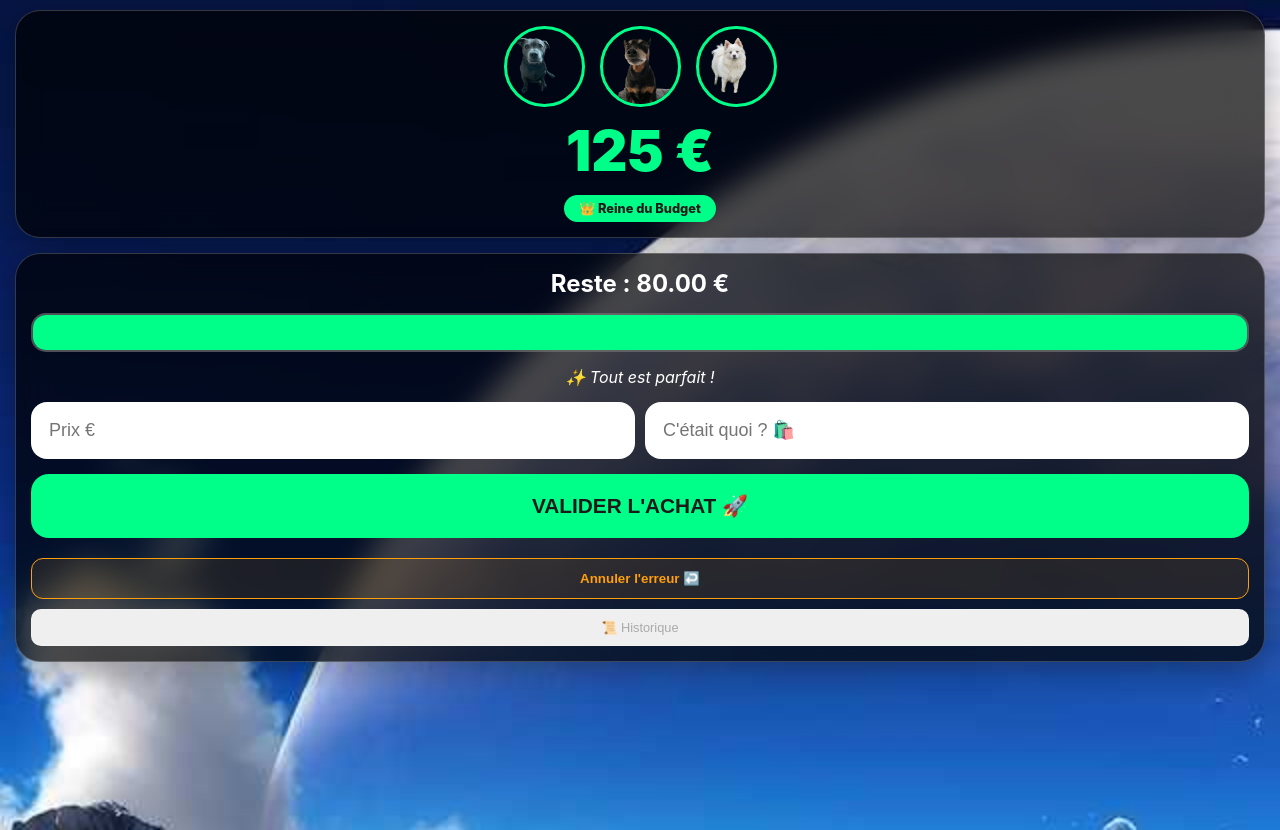
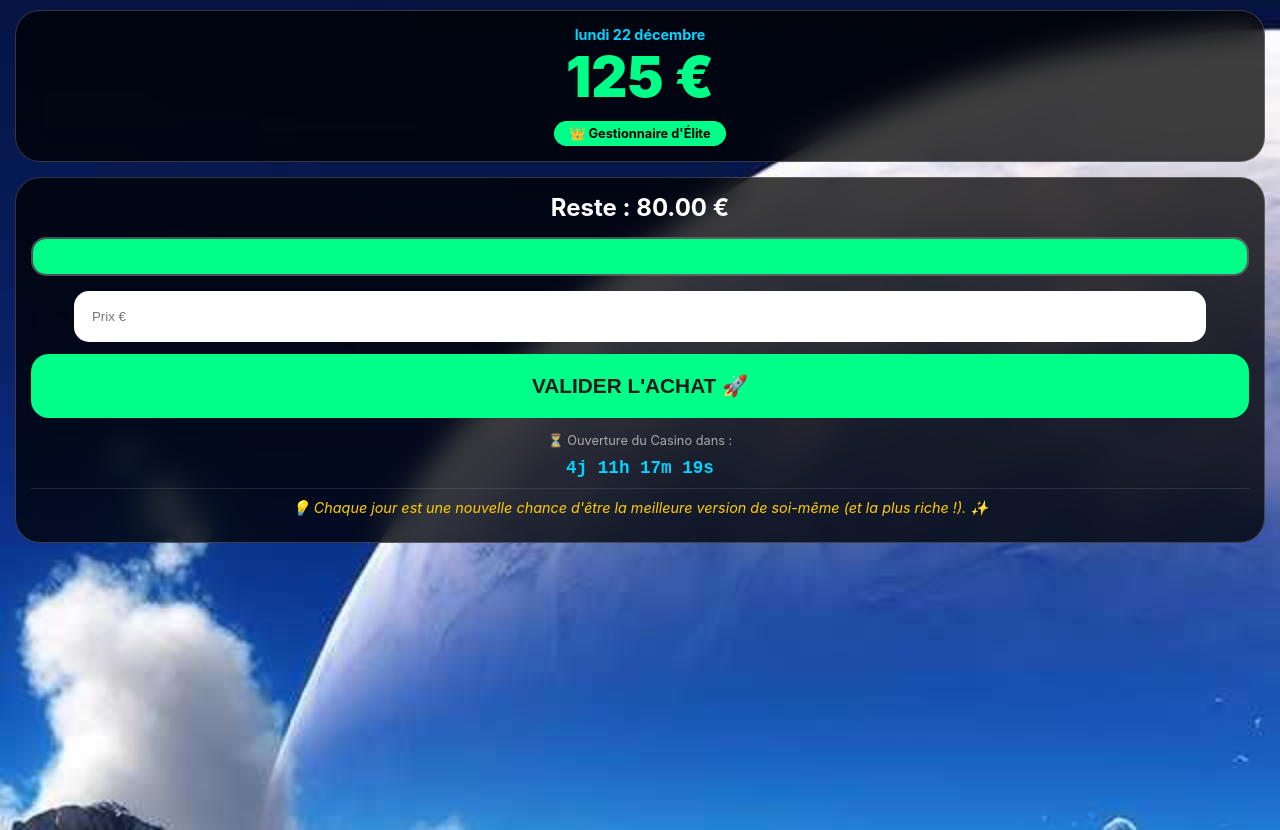
Before and after one commit to lecoupdemain/Finance, a plain HTML site: page index.html in a window 1280 px wide. Both pictures are taken after a click on the button "VALIDER L'ACHAT 🚀". Drawn offline with Linux system fonts and the light colour scheme.

Commit message:
Update index.html

```diff
--- a/index.html
+++ b/index.html
@@ -15,147 +15,166 @@
             overflow-x: hidden;
         }
         .card {
-            background: rgba(0, 0, 0, 0.7); border-radius: 25px; padding: 15px;
+            background: rgba(0, 0, 0, 0.75); border-radius: 25px; padding: 15px;
             margin-bottom: 15px; border: 1px solid rgba(255,255,255,0.2);
             backdrop-filter: blur(15px); -webkit-backdrop-filter: blur(15px);
-            box-shadow: 0 8px 32px rgba(0,0,0,0.3);
+            position: relative; z-index: 2;
         }
+        .treasure-val { font-size: 3.5rem; color: #00ff88; font-weight: 900; margin: 0; }
+        .battery-container { border: 2px solid rgba(255,255,255,0.3); border-radius: 15px; height: 35px; margin: 15px 0; background: rgba(0,0,0,0.5); overflow: hidden; }
+        .battery-fill { height: 100%; width: 100%; transition: width 0.8s; background: #00ff88; }
 
-        .dogs-row { display: flex; justify-content: center; gap: 15px; margin-bottom: 10px; }
-        .dog-thumb { width: 75px; height: 75px; border-radius: 50%; border: 3px solid #00ff88; object-fit: cover; }
-        .sad-dog { filter: grayscale(100%) brightness(0.7); transform: scale(0.85); border-color: #ff4444; }
+        #slot-trigger {
+            display: none; width: 100%; padding: 18px; border-radius: 18px; border: 3px solid #ffcc00;
+            background: linear-gradient(45deg, #d4af37, #f44336); color: white; font-weight: 900;
+            margin-top: 10px; animation: pulse 1.5s infinite; font-size: 1.1rem;
+        }
+        @keyframes pulse { 0% { transform: scale(1); } 50% { transform: scale(1.02); } 100% { transform: scale(1); } }
 
-        .treasure-val { font-size: 3.5rem; color: #00ff88; font-weight: 900; margin: 0; }
+        .anecdote-box { font-size: 0.9rem; font-style: italic; color: #ffcc00; margin-top: 10px; padding: 10px; border-top: 1px solid rgba(255,255,255,0.1); }
+        .countdown-timer { font-family: monospace; font-size: 1.1rem; color: #00d4ff; font-weight: bold; margin: 10px 0; }
 
-        /* Conteneur de la jauge */
-        .battery-container { border: 2px solid rgba(255,255,255,0.3); border-radius: 15px; height: 35px; margin: 15px 0; background: rgba(0,0,0,0.5); overflow: hidden; }
-        .battery-fill { height: 100%; width: 100%; transition: width 0.8s cubic-bezier(0.4, 0, 0.2, 1); }
+        #slot-modal { display: none; position: fixed; top: 0; left: 0; width: 100%; height: 100%; background: rgba(0,0,0,0.95); z-index: 1000; justify-content: center; align-items: center; flex-direction: column; }
+        .slot-machine { background: #333; padding: 25px; border: 6px solid #ffcc00; border-radius: 20px; display: flex; gap: 15px; margin-bottom: 25px; }
+        .reel { background: #eee; width: 70px; height: 90px; border-radius: 12px; display: flex; justify-content: center; align-items: center; font-size: 45px; color: black; }
 
-        /* Animation clignotante pour le rouge critique */
-        @keyframes blink-red {
-            0% { background: #ff4444; box-shadow: 0 0 5px #ff4444; }
-            50% { background: #8b0000; box-shadow: 0 0 20px #ff0000; }
-            100% { background: #ff4444; box-shadow: 0 0 5px #ff4444; }
-        }
-        .critical-blink { animation: blink-red 0.8s infinite; }
+        .coin { position: fixed; top: -50px; font-size: 24px; z-index: 1; pointer-events: none; animation: fall linear forwards; }
+        @keyframes fall { to { transform: translateY(110vh) rotate(360deg); } }
 
-        .input-group { display: flex; gap: 10px; margin-bottom: 15px; }
-        input { padding: 18px; border-radius: 16px; border: none; font-size: 18px !important; color: black; background: white; width: 100%; box-sizing: border-box; }
-
-        .btn-valider { width: 100%; padding: 20px; border-radius: 18px; border: none; background: #00ff88; color: #1a1a1a; font-weight: 900; font-size: 1.3rem; margin-bottom: 20px; }
-        .grade-badge { display: inline-block; padding: 6px 15px; border-radius: 20px; color: #1a1a1a; font-weight: 800; font-size: 0.8rem; margin-top: 10px; }
-        .btn-undo { width: 100%; padding: 12px; border-radius: 12px; border: 1px solid #ff9f0a; background: rgba(255, 159, 10, 0.1); color: #ff9f0a; font-weight: bold; margin-bottom: 10px; }
-        .btn-history { width: 100%; padding: 10px; border-radius: 10px; border: 1px solid rgba(255,255,255,0.2); color: #aaa; font-size: 0.8rem; }
+        .btn-valider { width: 100%; padding: 20px; border-radius: 18px; border: none; background: #00ff88; color: #1a1a1a; font-weight: 900; font-size: 1.3rem; }
     </style>
 </head>
 <body>
 
     <div class="card">
-        <div class="dogs-row">
-            <img src="hurricane.png" id="img-hurricane" class="dog-thumb">
-            <img src="gears.png" id="img-gears" class="dog-thumb">
-            <img src="eira.png" id="img-eira" class="dog-thumb">
-        </div>
+        <div id="date-info" style="font-size: 0.9rem; color: #00d4ff; font-weight: bold;"></div>
         <div class="treasure-val" id="total-display">0 €</div>
-        <div id="grade" class="grade-badge">Chargement...</div>
+        <div id="grade" style="padding: 5px 15px; border-radius: 20px; display: inline-block; background: #00ff88; color: #000; font-weight: bold; font-size: 0.8rem; margin-top: 10px;">👑 Gestionnaire d'Élite</div>
     </div>
 
     <div class="card">
         <h3 id="weekly-label" style="margin: 0; font-size: 1.5rem;">Reste : 80 €</h3>
         <div class="battery-container"><div class="battery-fill" id="battery"></div></div>
-        <div id="dog-message" style="margin-bottom: 15px; font-style: italic;"></div>
 
-        <div class="input-group">
-            <input type="number" id="expense" placeholder="Prix €" inputmode="decimal">
-            <input type="text" id="note" placeholder="C'était quoi ? 🛍️">
+        <input type="number" id="expense" placeholder="Prix €" style="width:90%; padding:18px; border-radius:15px; border:none; margin-bottom:12px;" inputmode="decimal">
+        <button class="btn-valider" onclick="addExpense()">VALIDER L'ACHAT 🚀</button>
+
+        <button id="slot-trigger" onclick="openSlot()">🎰 CASINO DU SAMEDI OUVERT !</button>
+
+        <div id="countdown-area">
+            <div style="font-size: 0.8rem; color: #aaa; margin-top: 15px;">⏳ Ouverture du Casino dans :</div>
+            <div id="timer" class="countdown-timer">00j 00h 00m 00s</div>
         </div>
 
-        <button class="btn-valider" onclick="addExpense()">VALIDER L'ACHAT 🚀</button>
-        <button class="btn-undo" onclick="undoLast()">Annuler l'erreur ↩️</button>
-        <button class="btn-history" onclick="toggleHistory(true)">📜 Historique</button>
+        <div id="anecdote" class="anecdote-box"></div>
+    </div>
+
+    <div id="slot-modal">
+        <h2 style="color:#ffcc00; font-size: 2rem;">JACKPOT +10€</h2>
+        <div class="slot-machine">
+            <div id="r1" class="reel">❓</div>
+            <div id="r2" class="reel">❓</div>
+            <div id="r3" class="reel">❓</div>
+        </div>
+        <button id="spin-btn" onclick="spin()" style="padding:20px 50px; border-radius:40px; border:none; background:#ffcc00; color:#000; font-weight:900; font-size:1.4rem;">TIRER LE LEVIER !</button>
+        <button onclick="closeSlot()" style="margin-top:30px; background:none; border:none; color:white; text-decoration:underline;">Fermer</button>
     </div>
 
     <script>
-        let storageKey = 'cohen_color_v3';
+        let storageKey = 'cohen_casino_final_v6';
         let data = JSON.parse(localStorage.getItem(storageKey)) || {
             totalTreasure: 125,
             currentSpend: 0,
-            history: [],
-            lastResetWeek: null
+            lastBonusDate: null
         };
 
-        function save() { localStorage.setItem(storageKey, JSON.stringify(data)); updateDisplay(); }
+        const anecdotes = [
+            "Le savais-tu ? Un chien peut comprendre jusqu'à 250 mots. Hurricane t'écoute donc très bien ! 🐶",
+            "Sourire libère de l'endorphine. Même un faux sourire trompe ton cerveau, alors force un peu ! 😊",
+            "Une étude dit que regarder des photos de chiens mignons améliore la concentration. Regarde Gears ! 🐾",
+            "Le bonheur ne s'achète pas, mais un petit café en terrasse avec les loulous, ça s'en rapproche. ☕",
+            "Chaque jour est une nouvelle chance d'être la meilleure version de soi-même (et la plus riche !). ✨",
+            "Les chiens n'ont pas de notion d'argent, pour Eira, tu es déjà milliardaire en câlins. 🤍"
+        ];
 
         function updateDisplay() {
+            const now = new Date();
+            document.getElementById('date-info').innerText = now.toLocaleDateString('fr-FR', {weekday: 'long', day: 'numeric', month: 'long'});
             document.getElementById('total-display').innerText = Math.round(data.totalTreasure) + " €";
-            let remaining = Math.max(0, 80 - data.currentSpend);
+
+            let remaining = 80 - data.currentSpend;
             document.getElementById('weekly-label').innerText = "Reste : " + remaining.toFixed(2) + " €";
+            document.getElementById('battery').style.width = (remaining/80*100) + "%";
 
-            let percentRemaining = (remaining / 80 * 100);
-            const battery = document.getElementById('battery');
-            battery.style.width = percentRemaining + "%";
-            battery.classList.remove('critical-blink');
+            // Anecdote du jour (basée sur le jour du mois)
+            document.getElementById('anecdote').innerText = "💡 " + anecdotes[now.getDate() % anecdotes.length];
 
-            let grade = document.getElementById('grade');
-            let msg = document.getElementById('dog-message');
-            let dogs = [document.getElementById('img-hurricane'), document.getElementById('img-gears'), document.getElementById('img-eira')];
-
-            // Logique de couleur demandée (basée sur le pourcentage consommé)
-            let percentUsed = 100 - percentRemaining;
-
-            if (percentUsed < 50) {
-                battery.style.background = "#00ff88"; // Vert (Tout va bien)
-                grade.innerText = "👑 Reine du Budget";
-                grade.style.background = "#00ff88";
-                msg.innerText = "✨ Tout est parfait !";
-                dogs.forEach(d => d.classList.remove('sad-dog'));
-            }
-            else if (percentUsed >= 50 && percentUsed < 75) {
-                battery.style.background = "#ffff00"; // Jaune
-                grade.innerText = "🧐 Vigilance";
-                grade.style.background = "#ffff00";
-                msg.innerText = "On surveille le budget...";
-                dogs.forEach(d => d.classList.remove('sad-dog'));
-            }
-            else if (percentUsed >= 75 && percentUsed < 90) {
-                battery.style.background = "#ff9f0a"; // Orange
-                grade.innerText = "⚠️ Attention";
-                grade.style.background = "#ff9f0a";
-                msg.innerText = "Hurricane commence à stresser !";
-                dogs.forEach(d => d.classList.remove('sad-dog'));
-            }
-            else {
-                battery.style.background = "#ff4444"; // Rouge
-                battery.classList.add('critical-blink'); // Clignotant
-                grade.innerText = "🚨 Alerte Rouge";
-                grade.style.background = "#ff4444";
-                msg.innerText = "C'est la crise ! Hurricane pleure !";
-                dogs.forEach(d => d.classList.add('sad-dog'));
+            // Gestion du décompte et du bouton
+            const isSaturday = now.getDay() === 6;
+            const todayStr = now.toLocaleDateString();
+            if (isSaturday && remaining > 0 && data.lastBonusDate !== todayStr) {
+                document.getElementById('slot-trigger').style.display = 'block';
+                document.getElementById('countdown-area').style.display = 'none';
+            } else {
+                document.getElementById('slot-trigger').style.display = 'none';
+                document.getElementById('countdown-area').style.display = 'block';
+                updateCountdown();
             }
         }
 
+        function updateCountdown() {
+            const now = new Date();
+            let nextSat = new Date();
+            nextSat.setDate(now.getDate() + (6 - now.getDay() + 7) % 7);
+            nextSat.setHours(0, 0, 0, 0);
+            if (now.getDay() === 6) nextSat.setDate(now.getDate() + 7);
+
+            const diff = nextSat - now;
+            const d = Math.floor(diff / (1000 * 60 * 60 * 24));
+            const h = Math.floor((diff % (1000 * 60 * 60 * 24)) / (1000 * 60 * 60));
+            const m = Math.floor((diff % (1000 * 60 * 60)) / (1000 * 60));
+            const s = Math.floor((diff % (1000 * 60)) / 1000);
+
+            document.getElementById('timer').innerText = `${d}j ${h}h ${m}m ${s}s`;
+        }
+
         function addExpense() {
-            let p = document.getElementById('expense');
-            let n = document.getElementById('note');
-            let val = parseFloat(p.value);
+            let val = parseFloat(document.getElementById('expense').value);
             if (val > 0) {
                 data.currentSpend += val;
                 data.totalTreasure -= val;
-                data.history.push({ amount: val, note: n.value || "Achat", date: new Date().toLocaleDateString() });
-                p.value = ""; n.value = "";
+                document.getElementById('expense').value = "";
                 save();
             }
         }
 
-        function undoLast() {
-            if (data.history.length > 0) {
-                let last = data.history.pop();
-                data.currentSpend -= last.amount;
-                data.totalTreasure += last.amount;
-                save();
-            }
+        function openSlot() { document.getElementById('slot-modal').style.display = 'flex'; }
+        function closeSlot() { document.getElementById('slot-modal').style.display = 'none'; }
+
+        function spin() {
+            const symbols = ['🐶', '💎', '💰', '🦴', '🌟'];
+            let count = 0;
+            let interval = setInterval(() => {
+                document.getElementById('r1').innerText = symbols[Math.floor(Math.random()*symbols.length)];
+                document.getElementById('r2').innerText = symbols[Math.floor(Math.random()*symbols.length)];
+                document.getElementById('r3').innerText = symbols[Math.floor(Math.random()*symbols.length)];
+                if(++count > 20) { clearInterval(interval); checkWin(); }
+            }, 100);
         }
 
+        function checkWin() {
+            let r = [document.getElementById('r1').innerText, document.getElementById('r2').innerText, document.getElementById('r3').innerText];
+            if(r[0] === r[1] && r[1] === r[2]) {
+                alert("🎰 JACKPOT ! +10€ !");
+                data.totalTreasure += 10;
+            } else { alert("Hurricane te fait un bisou ! 🐶"); }
+            data.lastBonusDate = new Date().toLocaleDateString();
+            save();
+            setTimeout(closeSlot, 2000);
+        }
+
+        function save() { localStorage.setItem(storageKey, JSON.stringify(data)); updateDisplay(); }
+        setInterval(updateCountdown, 1000);
         updateDisplay();
     </script>
 </body>
```
